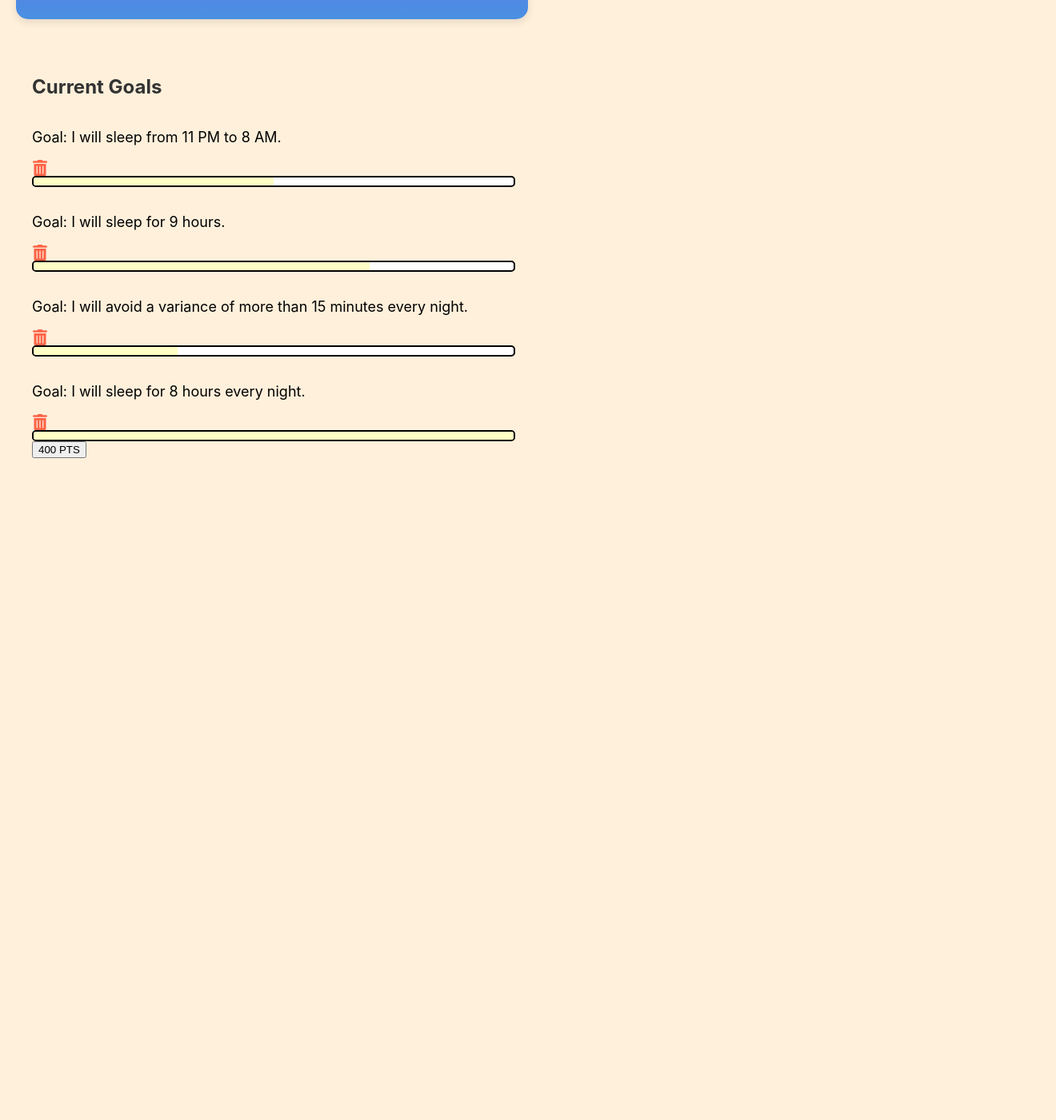
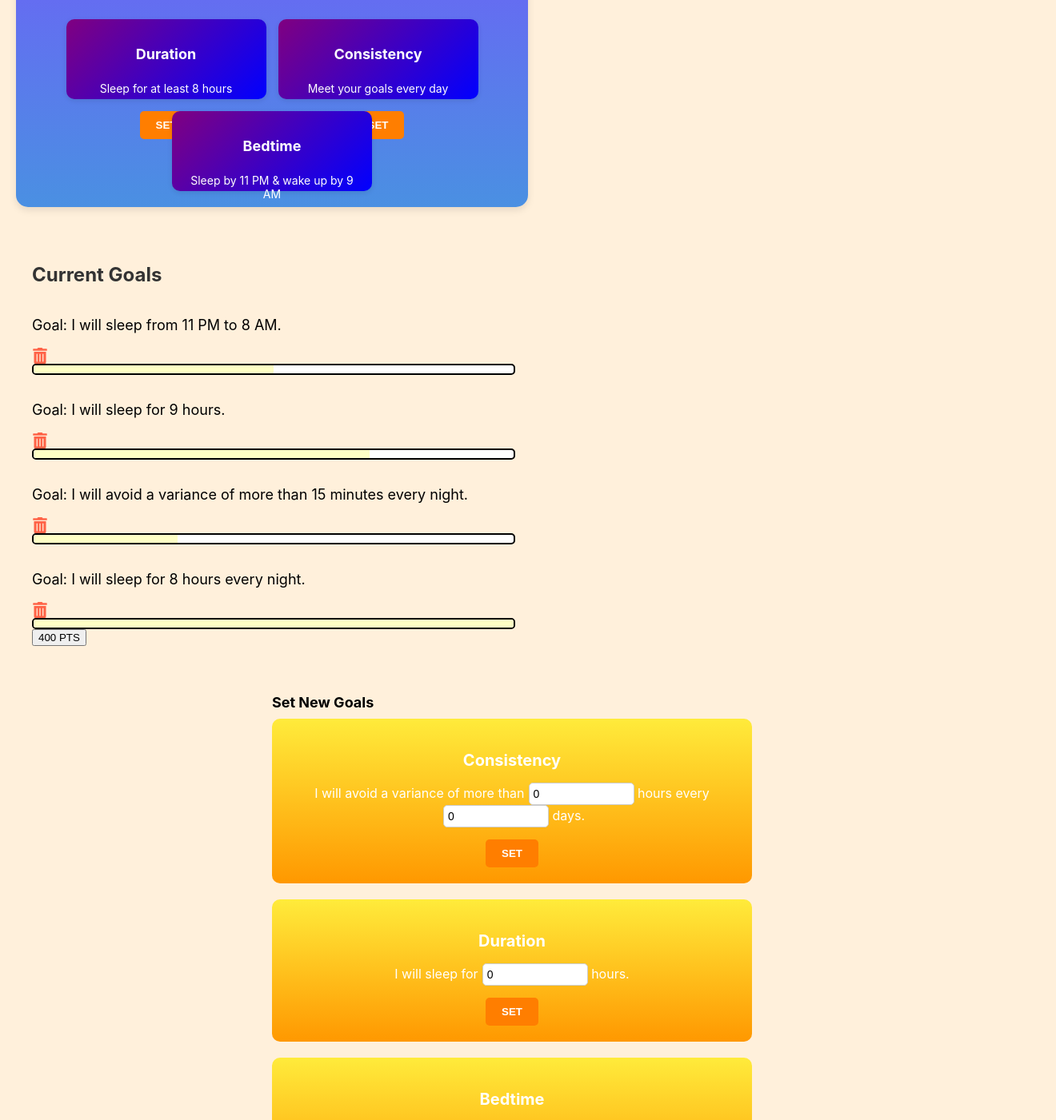
Before and after one commit to s-grzhang/neuro-nights, a React (Create React App) app: page /goals in a window 1280 px wide. Shown: the part 320-1721 px from the top of the page at 80% size, 1320 px wide, since content can reach past the window. Before the commit the page ends 933 px from the top, so only its background shows below. Built offline with nearby package versions, Linux system fonts and the light colour scheme; the HTML template or start-up script is replaced by a standard one.

Commit message:
Restored functionalities

```diff
--- a/src/App.js
+++ b/src/App.js
@@ -72,6 +72,10 @@ const App = () => {
         </div>
 
         <Routes>
+        <Route path="/education" element={<EducationPage />} />
+          <Route path="/data" element={<DataPage />} />
+          <Route path="/account" element={<AccountPage />} />
+          <Route path="/subscription" element={<SubscriptionPage />} />
           <Route path="/" element={
             <main>
               <div className="status-box">
@@ -97,7 +101,19 @@ const App = () => {
                   <div className="goal-card">
                     <div className="goal-text">
                       <h3>Duration</h3>
-                      <p>You will sleep for at least 8 hours tonight.</p>
+                      <p>You will sleep for 9 hours tonight.</p>
+                    </div>
+                  </div>
+                  <div className="goal-card">
+                    <div className="goal-text">
+                      <h3>Consistency</h3>
+                      <p>You will avoid a bedtime variance of more than 15 minutes.</p>
+                    </div>
+                  </div>
+                  <div className="goal-card">
+                    <div className="goal-text">
+                      <h3>Bedtime</h3>
+                      <p>You will sleep from 11 PM to 8 AM.</p>
                     </div>
                   </div>
                 </div>
@@ -107,6 +123,9 @@ const App = () => {
           <Route path="/goals" element={<GoalsPage onEarnPoints={handleEarnPoints} />} />
           <Route path="/rewards" element={<RewardsPage points={points} setPoints={setPoints} />} />
         </Routes>
+        <footer className="footer">
+          <p>© NeuroNights</p>
+        </footer>
       </div>
     </Router>
   );
--- a/src/GoalsPage.js
+++ b/src/GoalsPage.js
@@ -1,8 +1,9 @@
+// GoalsPage.js
 import React, { useState } from 'react';
 import { Link } from 'react-router-dom';
 import './GoalsPage.css';
 import recommendedGoalsImage from "./Recommended Goals.png";
-import GoalCard from './GoalCard';
+import GoalCard from './GoalCard'; // Import the GoalCard component
 
 const GoalsPage = ({ onEarnPoints }) => { // Accept onEarnPoints as a prop
   const [menuOpen, setMenuOpen] = useState(false);
@@ -13,15 +14,75 @@ const GoalsPage = ({ onEarnPoints }) => { // Accept onEarnPoints as a prop
     { id: 4, text: 'I will sleep for 8 hours every night.', progress: 100, points: 400 } // Add points property
   ]);
 
+  const [newGoal, setNewGoal] = useState({
+    template: '', // Store full goal template
+    hours: 0, // Store dynamic values like hours
+    days: 0, // Store dynamic values like days
+    timeStart: '', // Store start time for bedtime goals
+    timeEnd: '', // Store end time for bedtime goals
+  });
+
+  // Function to toggle the menu
+  const toggleMenu = () => {
+    setMenuOpen(!menuOpen);
+  };
+
+  // Function to handle setting a new goal
+  const handleSetGoal = () => {
+    let goalText = '';
+    // Build goal text based on the inputs
+    if (newGoal.template === 'duration') {
+      goalText = `I will sleep for ${newGoal.hours} hours.`;
+    } else if (newGoal.template === 'consistency') {
+      goalText = `I will avoid a variance of more than ${newGoal.hours} hours every ${newGoal.days} days.`;
+    } else if (newGoal.template === 'bedtime') {
+      goalText = `I will sleep from ${newGoal.timeStart} to ${newGoal.timeEnd}.`;
+    }
+
+    // Only add the new goal if there's a valid goal text
+    if (goalText) {
+      const newGoalData = { id: goals.length + 1, text: goalText, progress: 0 };
+      setGoals([...goals, newGoalData]);
+      setNewGoal({
+        template: '',
+        hours: 0,
+        days: 0,
+        timeStart: '',
+        timeEnd: '',
+      }); // Reset after adding the goal
+    }
+  };
+
+  // Function to delete a goal
   const handleDeleteGoal = (id) => {
     setGoals(goals.filter(goal => goal.id !== id));
   };
 
   return (
     <div className={`goals-page ${menuOpen ? "menu-open" : ""}`}>
+      {/* Recommended Goals */}
       <div className="goal-box">
         <img src={recommendedGoalsImage} alt="Recommended Goals" className="goal-image" />
+        <div className="goal-cards">
+          <div className="goal-card">
+            <h3>Duration</h3>
+            <p>Sleep for at least 8 hours</p>
+            <button className="set-button">SET</button>
+          </div>
+          <div className="goal-card">
+            <h3>Consistency</h3>
+            <p>Meet your goals every day</p>
+            <button className="set-button">SET</button>
+          </div>
+          <div className="goal-card">
+            <h3>Bedtime</h3>
+            <p>Sleep by 11 PM & wake up by 9 AM</p>
+            <button className="set-button">SET</button>
+          </div>
+        </div>
       </div>
+
+      {/* Current Goals */}
       <div className="current-goals">
         <h2>Current Goals</h2>
         {goals.map(goal => (
@@ -33,6 +94,60 @@ const GoalsPage = ({ onEarnPoints }) => { // Accept onEarnPoints as a prop
           />
         ))}
       </div>
+
+      {/* Set New Goals */}
+      <div className="set-new-goals">
+        <h2>Set New Goals</h2>
+
+        {/* Consistency Box */}
+        <div className="goal-box-new">
+          <h3>Consistency</h3>
+          <p>I will avoid a variance of more than
+            <input
+              type="number"
+              value={newGoal.hours}
+              onChange={(e) => setNewGoal({ ...newGoal, hours: e.target.value, template: 'consistency' })}
+            /> hours every
+            <input
+              type="number"
+              value={newGoal.days}
+              onChange={(e) => setNewGoal({ ...newGoal, days: e.target.value })}
+            /> days.
+          </p>
+          <button className="set-button" onClick={handleSetGoal}>SET</button>
+        </div>
+
+        {/* Duration Box */}
+        <div className="goal-box-new">
+          <h3>Duration</h3>
+          <p>I will sleep for
+            <input
+              type="number"
+              value={newGoal.hours}
+              onChange={(e) => setNewGoal({ ...newGoal, hours: e.target.value, template: 'duration' })}
+            /> hours.
+          </p>
+          <button className="set-button" onClick={handleSetGoal}>SET</button>
+        </div>
+
+        {/* Bedtime Box */}
+        <div className="goal-box-new">
+          <h3>Bedtime</h3>
+          <p>I will sleep from
+            <input
+              type="time"
+              value={newGoal.timeStart}
+              onChange={(e) => setNewGoal({ ...newGoal, timeStart: e.target.value, template: 'bedtime' })}
+            /> to
+            <input
+              type="time"
+              value={newGoal.timeEnd}
+              onChange={(e) => setNewGoal({ ...newGoal, timeEnd: e.target.value })}
+            />.
+          </p>
+          <button className="set-button" onClick={handleSetGoal}>SET</button>
+        </div>
+      </div>
     </div>
   );
 };
```
